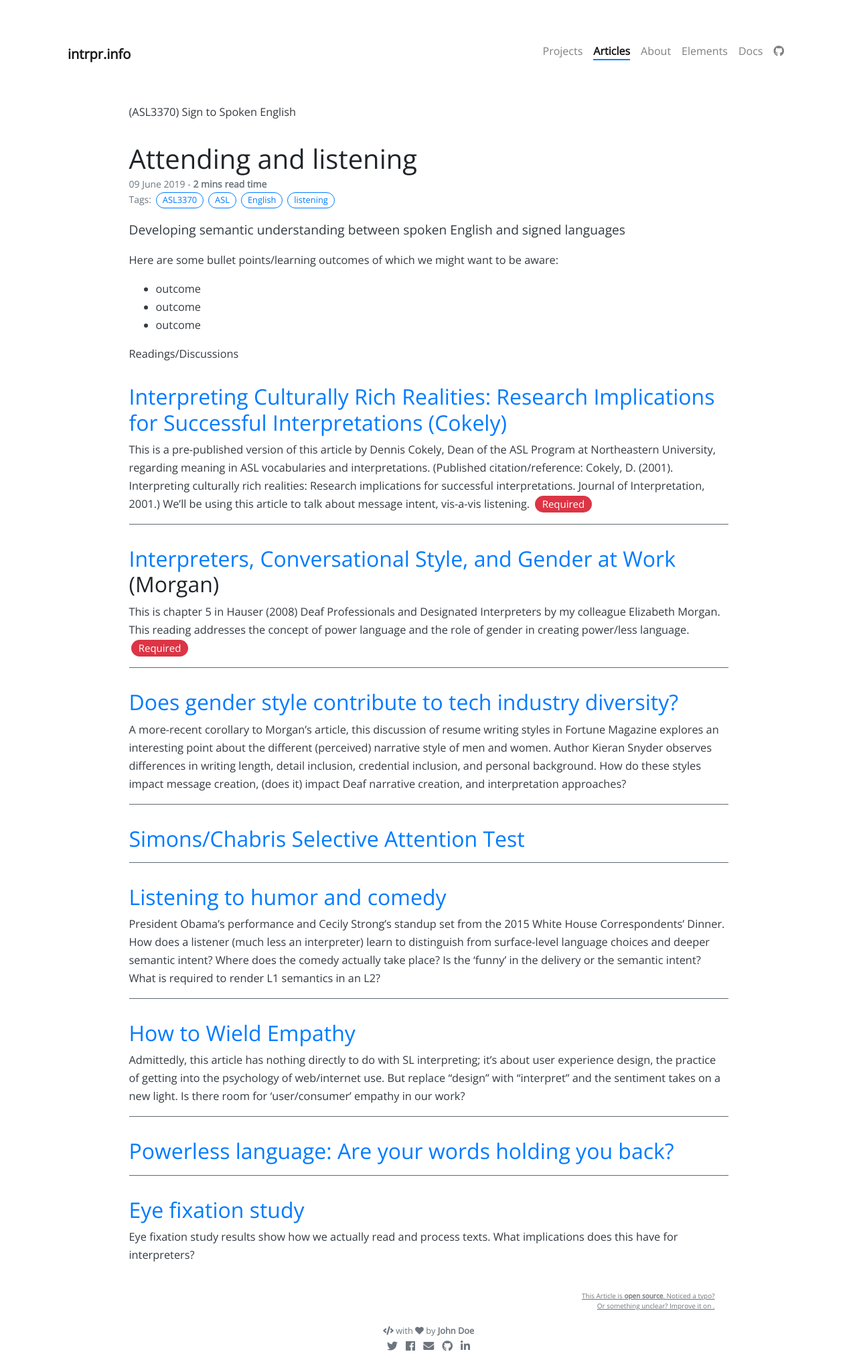
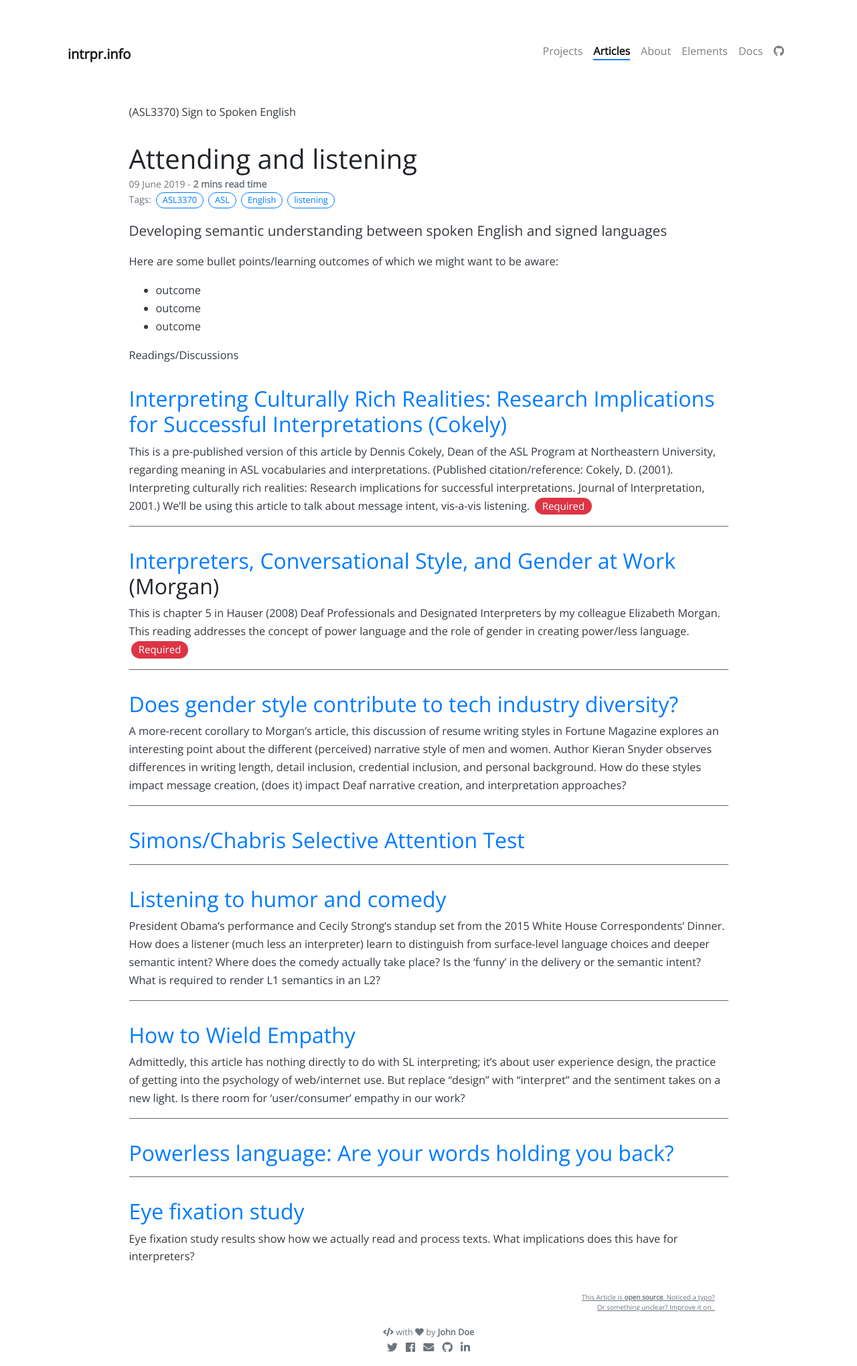
Before and after one commit to intrpr/jekyll-portfol-test, a Jekyll site: the page built from _posts/2019-06-09-attending-and-listening.md, in a window 1280 px wide. Shown: the whole page at 67% size. Built offline with Jekyll 4.4.1, drawn with Linux system fonts in a browser that asks for light colours; nearby versions of some CDN libraries; our own code applies the rules of GitHub Pages for plain Markdown files; comment, search, counter and statistics services are not loaded.

Commit message:
Update _articles.scss

```diff
--- a/_sass/_articles.scss
+++ b/_sass/_articles.scss
@@ -38,7 +38,7 @@
     p, li { font-size: 1.02rem; line-height: 1.65em; color: $dark; }
     strong { font-weight: bolder; }
 
-    .lead { font-size: 1.2rem; }
+    .lead { font-size: 1.3rem; }
 
     .badge {
         font-size: 92%;
```
